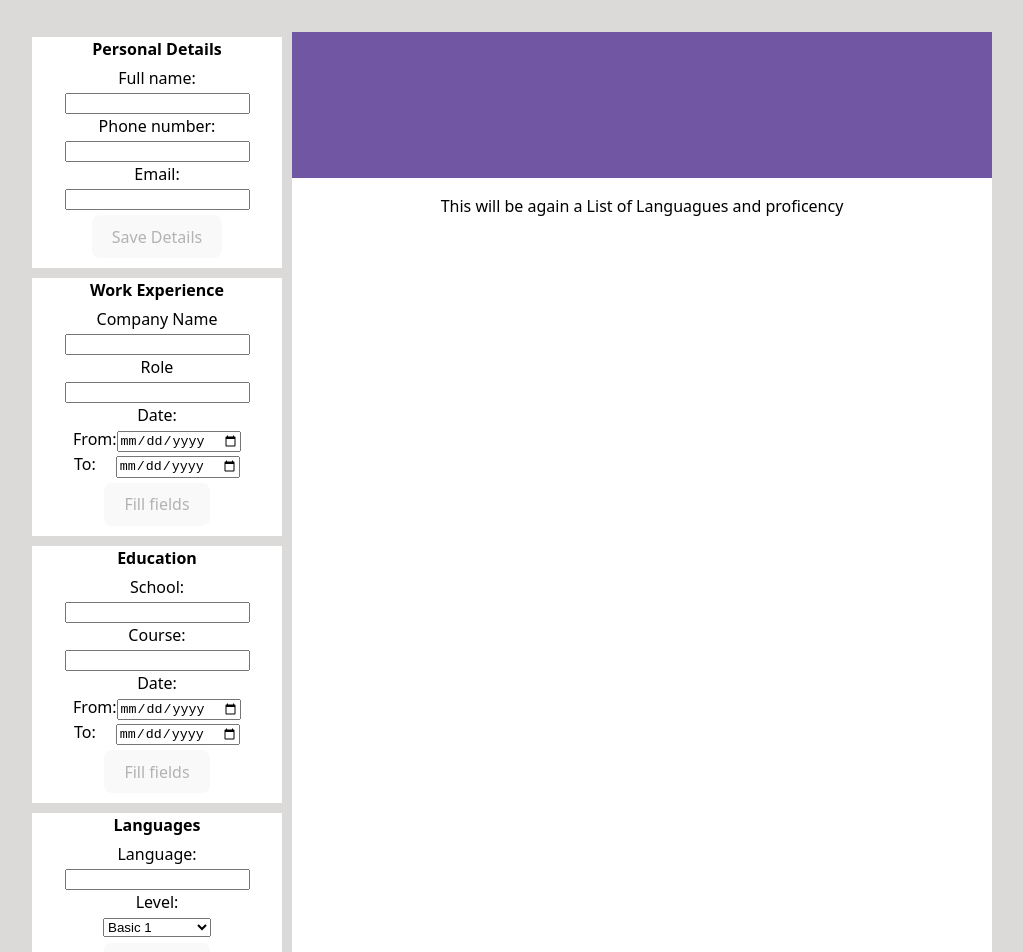
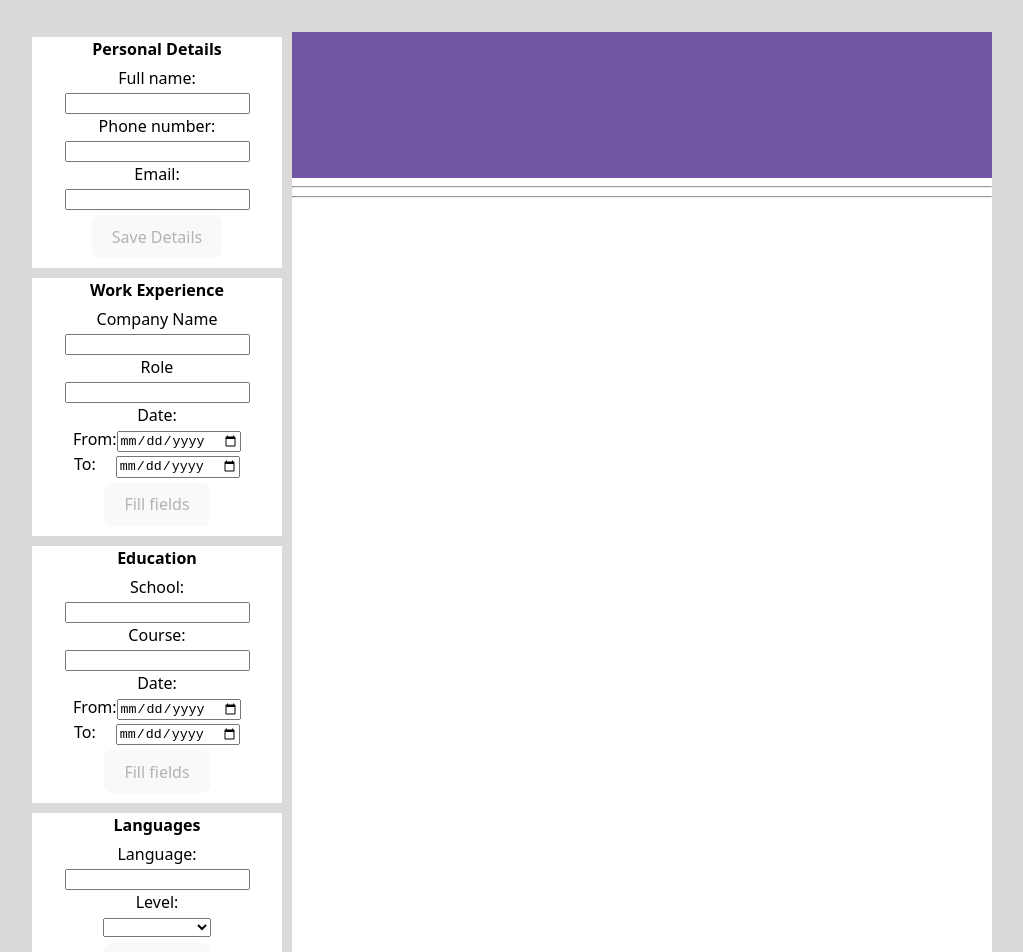
Before and after one commit to PascualF/cv-application-top, a React (Vite) app: page / in a window 1280 px wide. Shown: the top 952 px of the page, without its empty margins (128-1151 px from the left). Built offline with nearby package versions, Linux system fonts and the light colour scheme.

Commit message:
Still need Edit Button

```diff
--- a/src/App.jsx
+++ b/src/App.jsx
@@ -8,6 +8,7 @@ function App() {
   const [detailsValues, setDetailsValues] = useState("")
   const [workValues, setWorkValue] = useState("")
   const [schoolValues, setSchoolValue] = useState("")
+  const [langValues, setLangValues] = useState("")
 
   function valuesInput(data){
     setDetailsValues(data)
@@ -21,11 +22,15 @@ function App() {
     setSchoolValue(data)
   }
 
+  function langInput(data) {
+    setLangValues(data)
+  }
+
 
   return (
     <div className='app-container'>
-      <Sidebar  detailsInput={valuesInput} workValueInput={workInput} schoolValueInput={schoolInput}/>
-      <MainContent detailsValues={detailsValues} workValues={workValues} schoolValues={schoolValues}/>
+      <Sidebar  detailsInput={valuesInput} workValueInput={workInput} schoolValueInput={schoolInput} langValueInput={langInput}/>
+      <MainContent detailsValues={detailsValues} workValues={workValues} schoolValues={schoolValues} langValues={langValues}/>
     </div>
   )
 }
--- a/src/components/Languages.jsx
+++ b/src/components/Languages.jsx
@@ -1,7 +1,7 @@
 import { useState } from "react";
 import ButtonSubmit from "./ButtonSubmit";
 
-function Languages(){
+function Languages(props){
 
     const [langInput, setLangInput] = useState({
         language: "",
@@ -21,13 +21,22 @@ function Languages(){
     }
 
     const handleSaveInput = () => {
+        const updateList = [...langList, langInput]
+        setLangList(updateList)
+        props.langInput(updateList)
 
+        setLangInput({
+            language: "",
+            level: ""
+        })
     }
 
+    // This will give true when all the fields are filled
     const allFieldsFilled = () => {
         return langInput.language.trim() && langInput.level
     }
 
+    // This will maintain the button disables when all fields are emtpy.
     const isButtonDisabled = !allFieldsFilled()
 
     return (
@@ -43,15 +52,17 @@ function Languages(){
             />
             <p>Level:</p>
             <select name="level" id="lang-levels" value={langInput.level} onChange={handleInput}>
-                <option value="basic1">Basic 1</option>
-                <option value="basic2">Basic 1</option>
-                <option value="ind1">Independent 1</option>
-                <option value="ind2">Independent 2</option>
-                <option value="proficient1">Proficient 1</option>
-                <option value="proficient2">Proficient 2</option>
+                <option value="" default></option>
+                <option value="A2">Basic 1</option>
+                <option value="A1">Basic 2</option>
+                <option value="B2">Independent 1</option>
+                <option value="B1">Independent 2</option>
+                <option value="C2">Proficient 1</option>
+                <option value="C1">Proficient 2</option>
             </select>
             <ButtonSubmit
                 onClick={handleSaveInput}
+                /* Disabled is TRUE while eveything empty. */
                 isDisabled={isButtonDisabled}
                 isSubmitted={isButtonDisabled ? "Fill fields" : "Add Language"}
             />
--- a/src/components/MainContent.jsx
+++ b/src/components/MainContent.jsx
@@ -7,8 +7,18 @@ function MainContent(props){
         return (arr.map((item, index) => (
             <div key={index} className={`${info}-item`}>
                     <p><strong>{info === "work" ? "Company:" : "School:"}</strong> {item.company ? item.company : item.school}</p>
-                    <p><strong>{info === "work" ? "Role:" : "Course:"}</strong> {item.role ? item.roel : item.course}</p>
+                    <p><strong>{info === "work" ? "Role:" : "Course:"}</strong> {item.role ? item.role : item.course}</p>
                     <p><strong>From:</strong> {item.dateFrom} <strong>To:</strong> {item.dateTo}</p>
+            </div>
+        )))
+    }
+
+    const displayLanguages = (arr) => {
+        if(!Array.isArray(arr)) return;
+
+        return (arr.map((item, index) => (
+            <div key={index} className="languages-item">
+                <p>I speak {item.language} with a level of {item.level}</p>
             </div>
         )))
     }
@@ -27,11 +37,13 @@ function MainContent(props){
                 <div className="main-workExp">
                     {displayItemsList(props.workValues, "work")}
                 </div>
+                <hr></hr>
                 <div className="main-schoolEdu">
                     {displayItemsList(props.schoolValues, "school")}
                 </div>
+                <hr></hr>
                 <div className="main-languages">
-                    <p>This will be again a List of Languagues and proficency</p>
+                    {displayLanguages(props.langValues)}
                 </div>
         </div>
     )
--- a/src/components/Sidebar.jsx
+++ b/src/components/Sidebar.jsx
@@ -9,7 +9,7 @@ function Sidebar(props){
             <PersonalDetails detailsInput={props.detailsInput}/>
             <WorkExperience workInput={props.workValueInput}/>
             <Education schoolInput={props.schoolValueInput}/>
-            <Languages />
+            <Languages langInput={props.langValueInput}/>
         </div>
     )
 }
```
